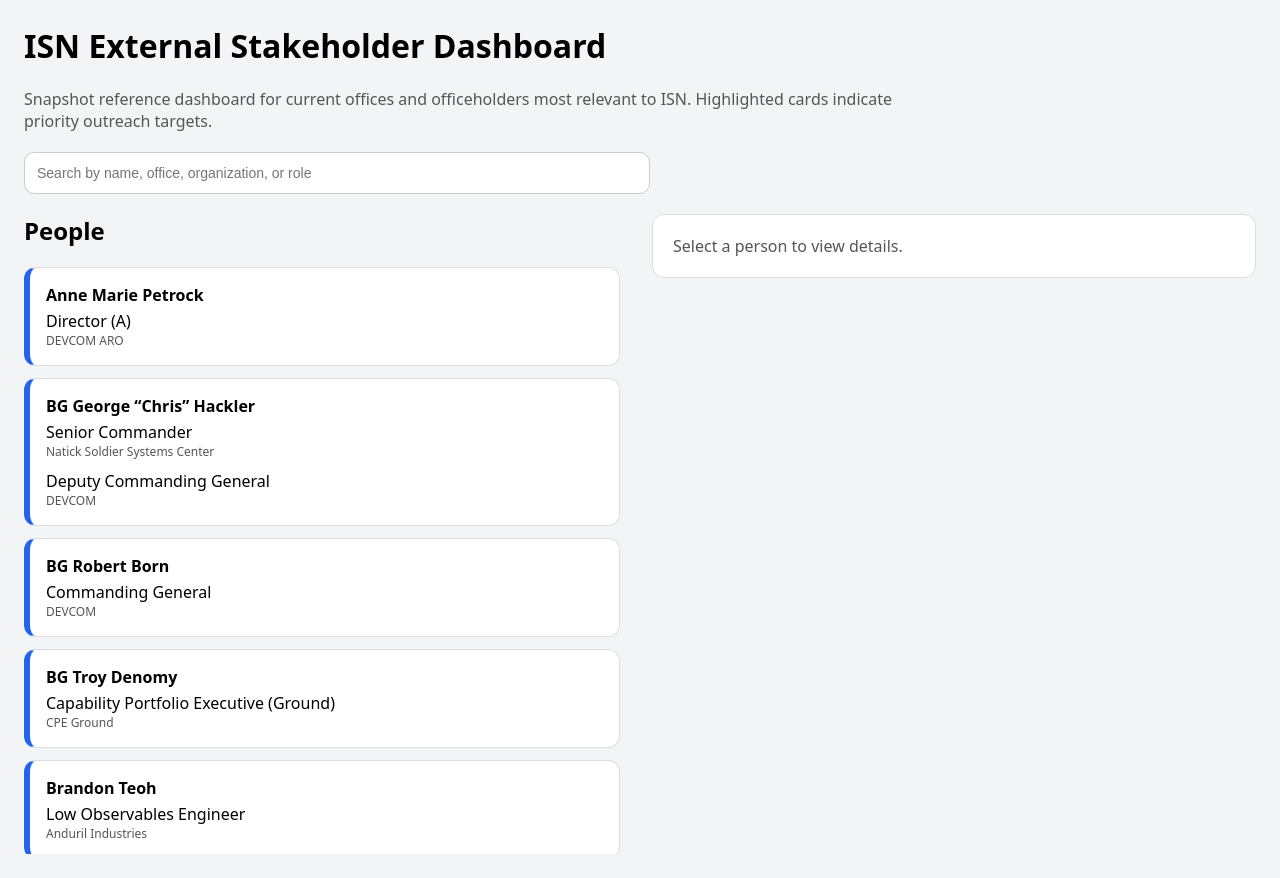
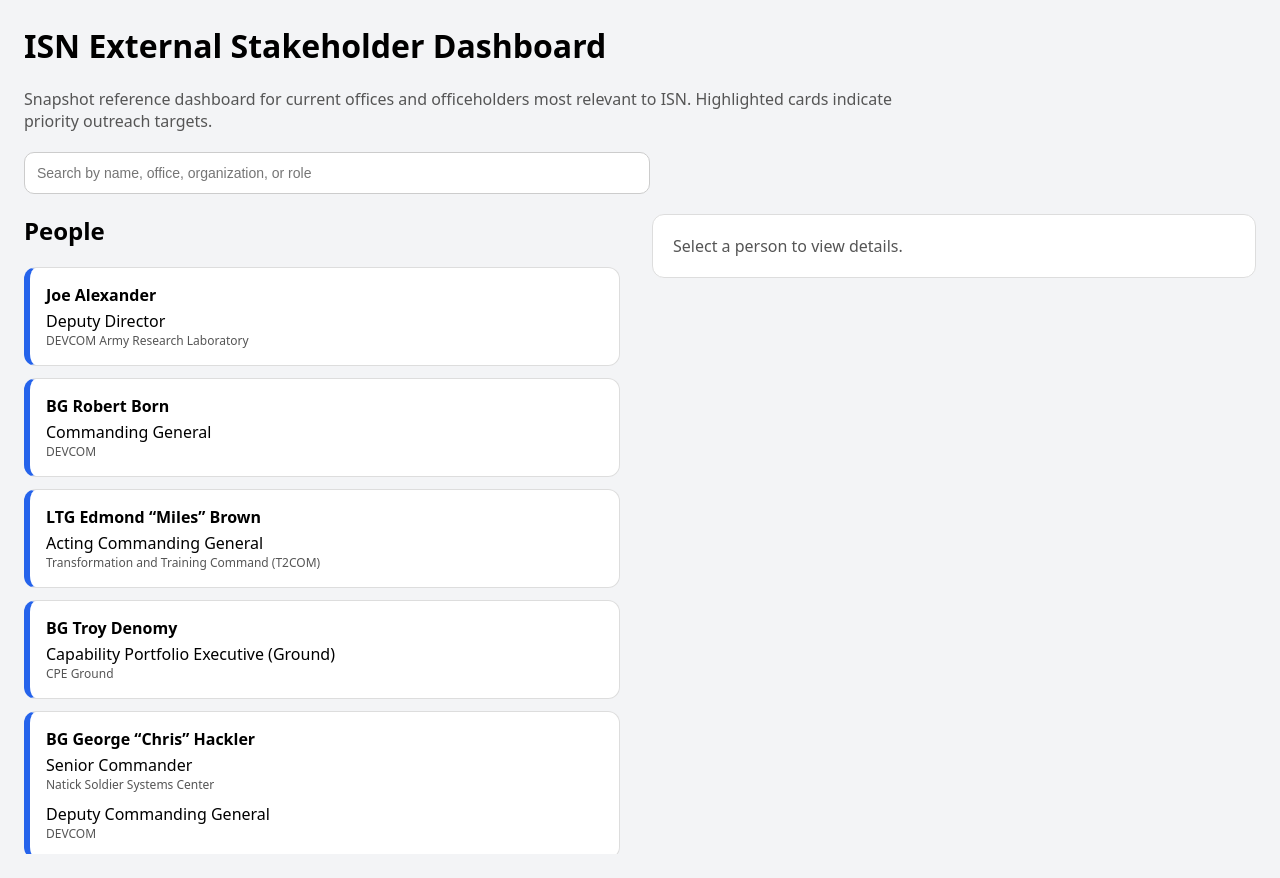
Before and after one commit to fhadley/isn-dashboard, a React (Vite) app: page / in a window 1280 px wide. Built offline with nearby package versions, Linux system fonts and the light colour scheme.

Commit message:
Sort by tier then last name

```diff
--- a/src/App.jsx
+++ b/src/App.jsx
@@ -134,8 +134,20 @@
           const tierA = a.tier ?? 99;
           const tierB = b.tier ?? 99;
 
+          // First: sort by tier
           if (tierA !== tierB) return tierA - tierB;
 
+          // Then: sort by last name
+          const getLastName = (name) =>
+            name.trim().split(/\s+/).slice(-1)[0].toLowerCase();
+
+          const lastA = getLastName(a.name);
+          const lastB = getLastName(b.name);
+
+          const lastCompare = lastA.localeCompare(lastB);
+          if (lastCompare !== 0) return lastCompare;
+
+          // Final tie-breaker: full name
           return a.name.localeCompare(b.name);
         });
 }, [people, query]);
```
Lines whose indentation alone changed are shown as unchanged.
